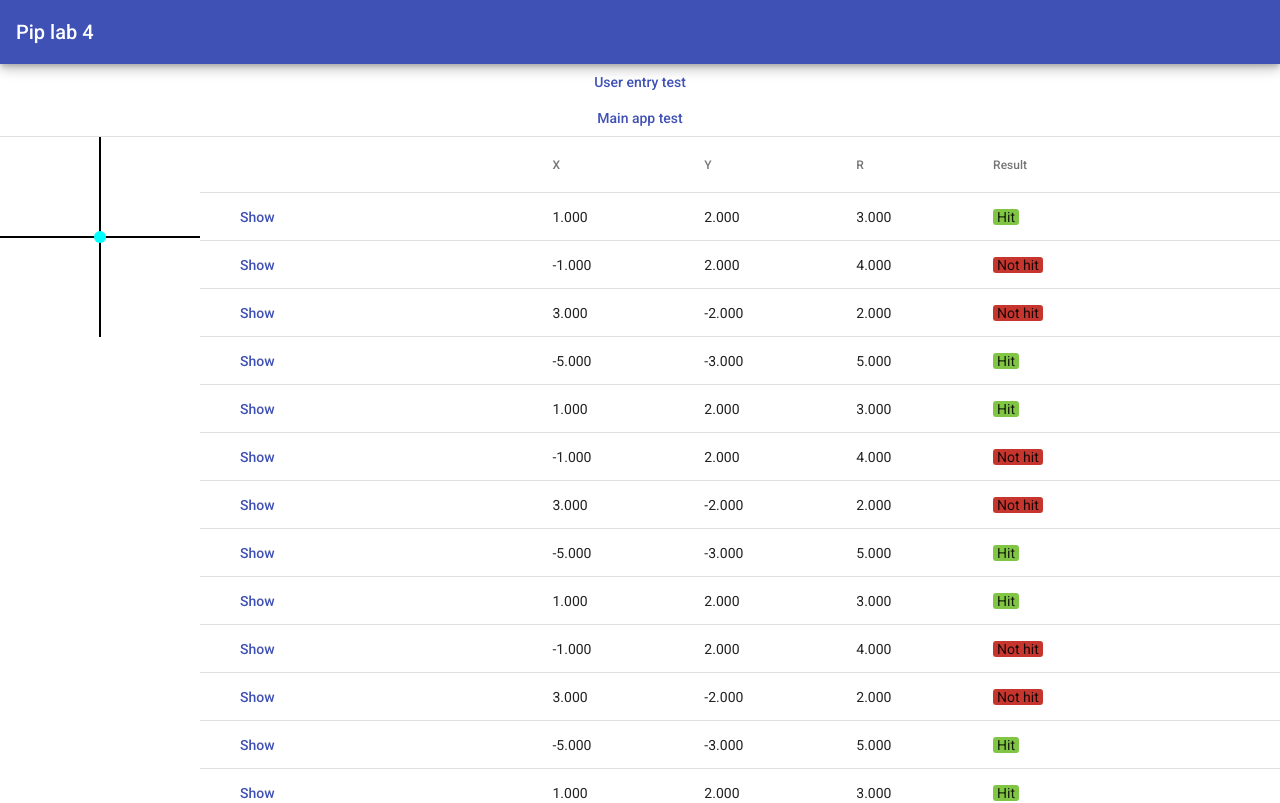
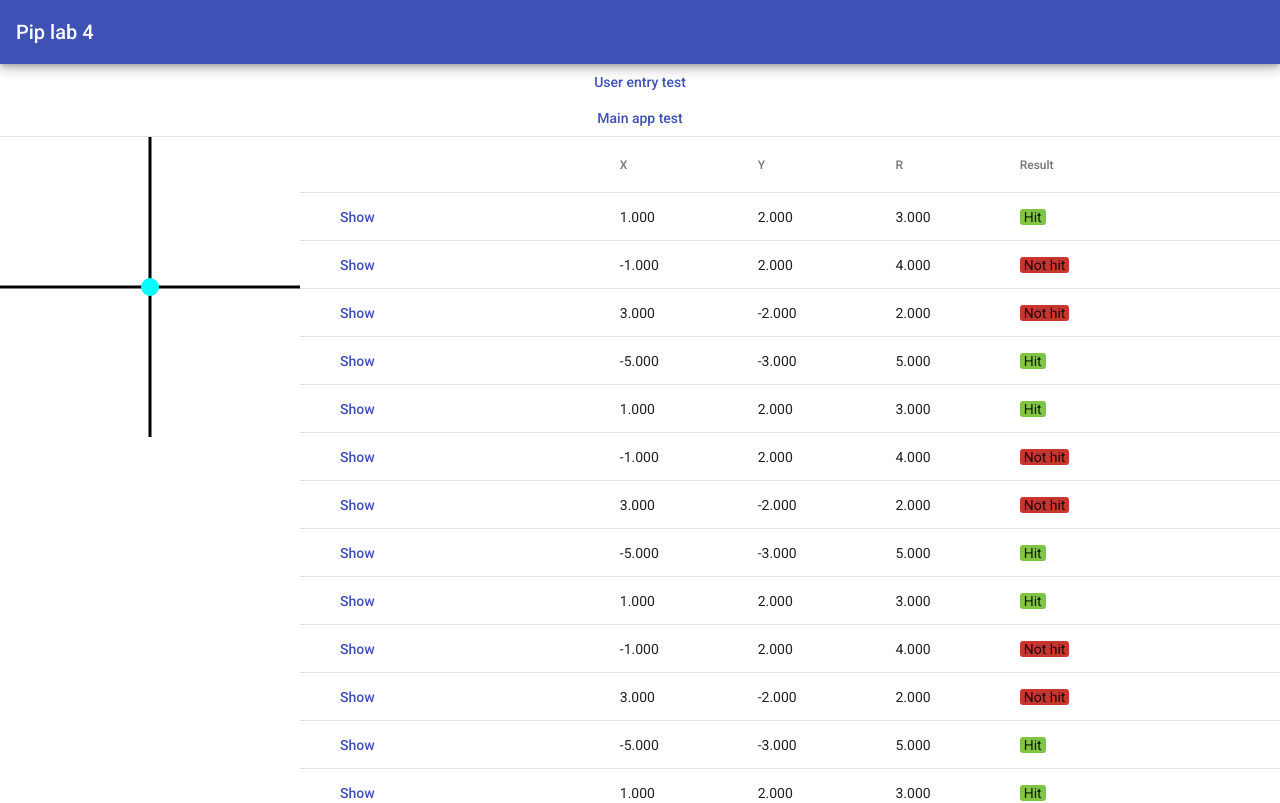
Before and after one commit to quangloc99/itmo-webdev-course-lab4, an Angular app in the folder src/main/webapp-src/: page /main-app in a window 1280 px wide. Shown: the top 803 px of the page. Built offline with nearby package versions, Linux system fonts and the light colour scheme.

Commit message:
Make the picture sticky with the table header.

```diff
--- a/src/main/webapp-src/src/app/main-app/result-table/result-table.component.css
+++ b/src/main/webapp-src/src/app/main-app/result-table/result-table.component.css
@@ -7,6 +7,10 @@
 :host-context(.mobile) {
   flex-direction: column;
   justify-content: center;
+}
+
+#area-pic {
+  background: white;
 }
 
 .table-container {
@@ -50,3 +54,27 @@ tr.selected, tbody tr.selected:hover {
 .result-box.not-hit:after {
   content: "Not hit";
 }
+
+:host-context(.mobile) .header-cell {
+  top: var(--area-pic-height) !important;  /* sadly that I need to override the value set by angular */
+}
+
+#area-pic {
+  height: var(--area-pic-height);
+  width: var(--area-pic-height);
+  position: sticky;
+  top: 0;
+  z-index: 100;
+}
+
+:host-context(.mobile) #area-pic {
+  width: 100%;
+}
+
+:host {
+  --area-pic-height: 300px;
+}
+
+:host-context(.mobile) {
+  --area-pic-height: 200px;
+}
--- a/src/main/webapp-src/src/app/main-app/result-table/result-table.component.html
+++ b/src/main/webapp-src/src/app/main-app/result-table/result-table.component.html
@@ -1,6 +1,5 @@
-<app-checking-area-pic class="align-center" [parameter-r]="selectedQuery.r"
-                       [style.position] = "'sticky'"
-                       [style.top.px]="0"
+<app-checking-area-pic id="area-pic" [parameter-r]="selectedQuery.r"
+                       dom-size="100%"
                        [color]="selectedQuery.result ? getCSSVariable('--hit-color') : getCSSVariable('--not-hit-color')"
 >
   <svg:circle [attr.cx]="selectedQuery.x" [attr.cy]="selectedQuery.y" r="0.3" fill="cyan" [style.transition]="'all ease 0.2s'"/>
@@ -9,29 +8,29 @@
 <div class="table-container">
   <table mat-table [dataSource]="data">
     <ng-container matColumnDef="show-button">
-      <th mat-header-cell *matHeaderCellDef></th>
+      <th mat-header-cell *matHeaderCellDef class="header-cell"></th>
       <td mat-cell *matCellDef="let query">
         <button mat-button color="primary" (click)="showRow(query)">Show</button>
       </td>
     </ng-container>
 
     <ng-container matColumnDef="x">
-      <th mat-header-cell *matHeaderCellDef>X</th>
+      <th mat-header-cell *matHeaderCellDef class="header-cell">X</th>
       <td mat-cell *matCellDef="let query"> {{query.x.toFixed(3)}} </td>
     </ng-container>
 
     <ng-container matColumnDef="y">
-      <th mat-header-cell *matHeaderCellDef>Y</th>
+      <th mat-header-cell *matHeaderCellDef class="header-cell">Y</th>
       <td mat-cell *matCellDef="let query"> {{query.y.toFixed(3)}} </td>
     </ng-container>
 
     <ng-container matColumnDef="r">
-      <th mat-header-cell *matHeaderCellDef>R</th>
+      <th mat-header-cell *matHeaderCellDef class="header-cell">R</th>
       <td mat-cell *matCellDef="let query"> {{query.r.toFixed(3)}} </td>
     </ng-container>
 
     <ng-container matColumnDef="result">
-      <th mat-header-cell *matHeaderCellDef>Result</th>
+      <th mat-header-cell *matHeaderCellDef class="header-cell">Result</th>
       <td mat-cell *matCellDef="let query">
         <div [ngClass]="['result-box', query.result ? 'hit' : 'not-hit']"></div>
       </td>
```
